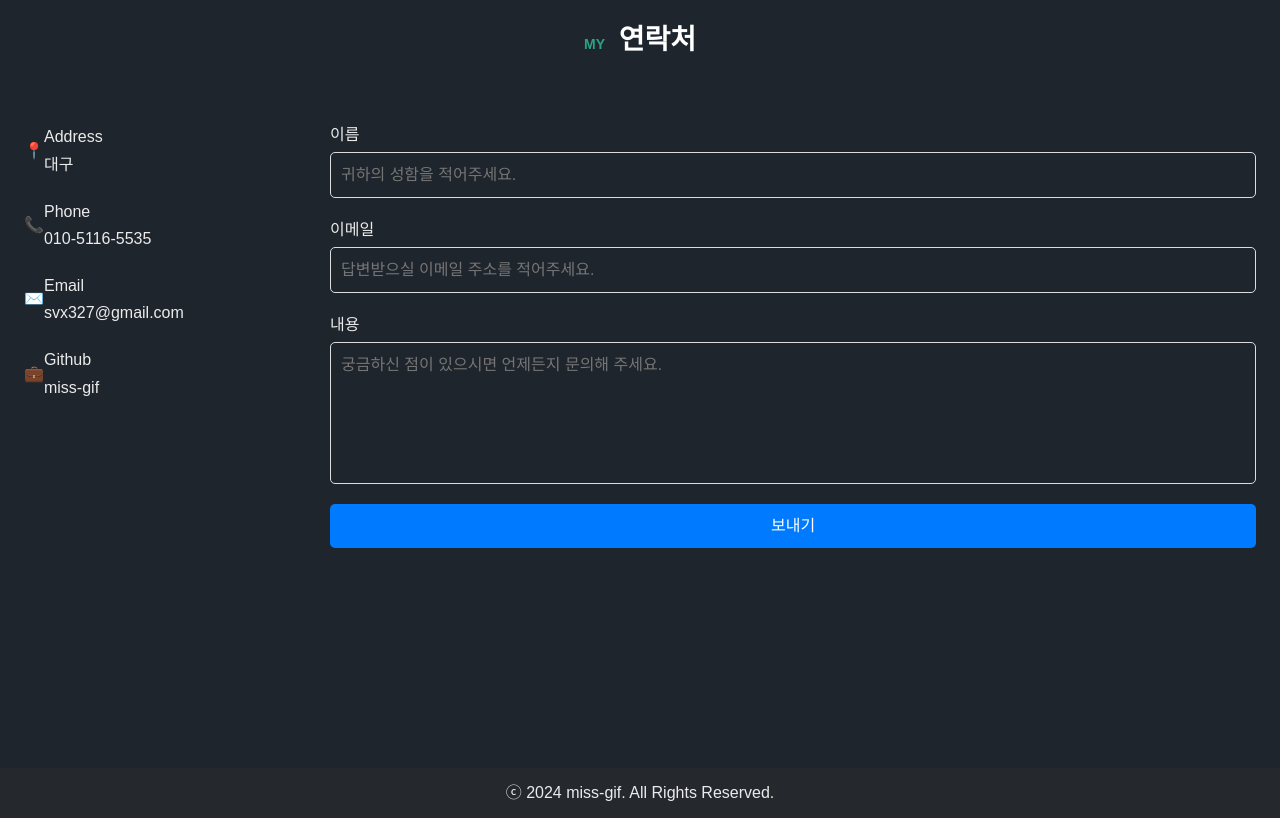
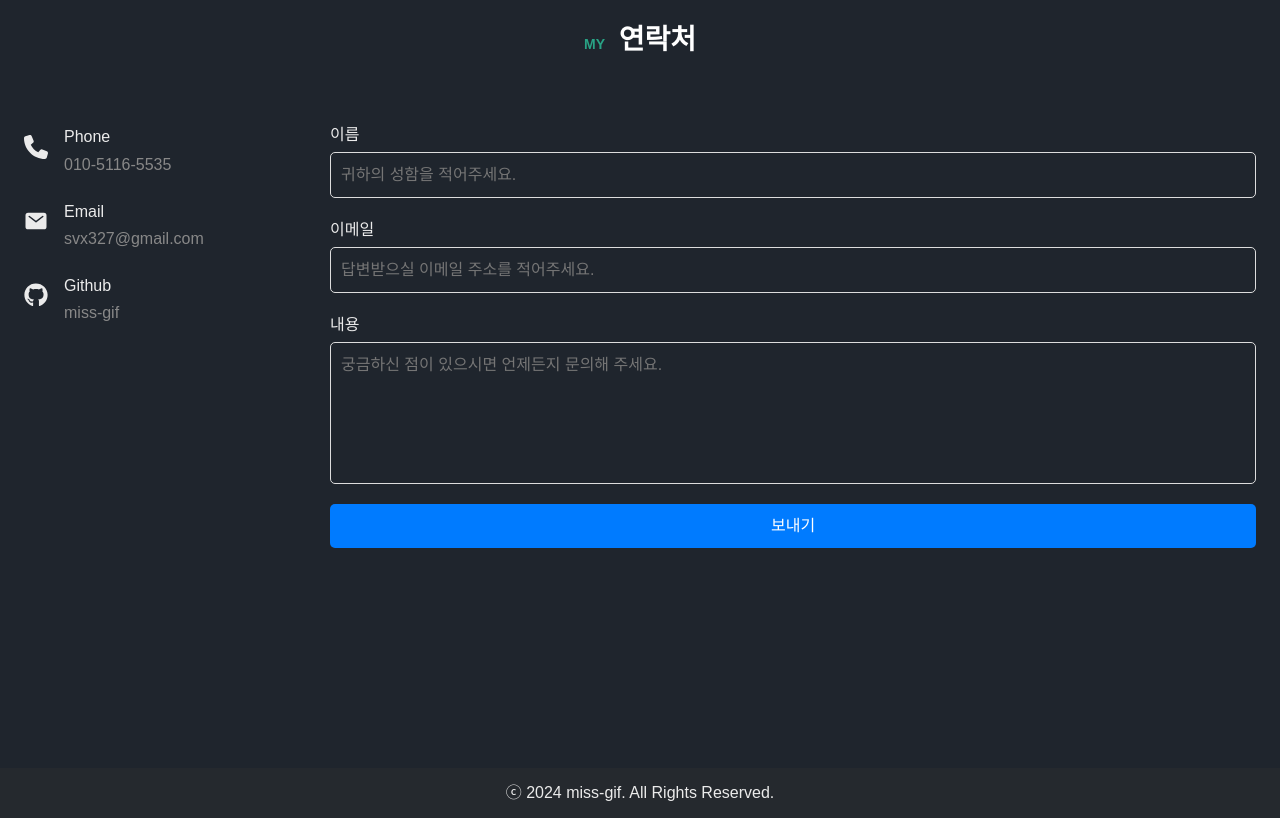
Before and after one commit to miss-gif/portfolio-final, a React (Vite) app: page / in a window 1280 px wide. Shown: the part 7705-8523 px from the top of the page. Built offline with nearby package versions, Linux system fonts and the light colour scheme.

Commit message:
Fix : contact 섹션 디테일 수정

```diff
--- a/src/components/contact/ContactContent.jsx
+++ b/src/components/contact/ContactContent.jsx
@@ -1,6 +1,9 @@
 import React, { useState } from "react";
 import axios from "axios"; // axios를 import합니다.
 import "./ContactContent.scss";
+import { FaPhone } from "react-icons/fa6";
+import { IoMail } from "react-icons/io5";
+import { FaGithub } from "react-icons/fa";
 
 const ContactContent = () => {
   const [formData, setFormData] = useState({
@@ -11,10 +14,9 @@ const ContactContent = () => {
   const [complete, setComplete] = useState(false);
 
   const contactInfo = [
-    { icon: "📍", label: "Address", value: "대구" },
-    { icon: "📞", label: "Phone", value: "010-5116-5535" },
-    { icon: "✉️", label: "Email", value: "svx327@gmail.com" },
-    { icon: "💼", label: "Github", value: "miss-gif" },
+    { icon: <FaPhone />, label: "Phone", value: "010-5116-5535" },
+    { icon: <IoMail />, label: "Email", value: "svx327@gmail.com" },
+    { icon: <FaGithub />, label: "Github", value: "miss-gif" },
   ];
 
   const handleChange = (e) => {
--- a/src/components/contact/ContactContent.scss
+++ b/src/components/contact/ContactContent.scss
@@ -31,11 +31,16 @@ $leftWidth: 300px;
   }
 }
 
-.contact-info__item {
-  display: flex;
-  align-items: center;
-  margin-bottom: 20px;
-
+.contact-info {
+  &__item {
+    display: flex;
+    align-items: center;
+    gap: 16px;
+    margin-bottom: 20px;
+  }
+  &__icon {
+    font-size: 24px;
+  }
   &__details {
   }
   &__label {
@@ -43,6 +48,7 @@ $leftWidth: 300px;
   }
 
   &__value {
+    font-size: 1rem;
     color: #888;
   }
 }
```
